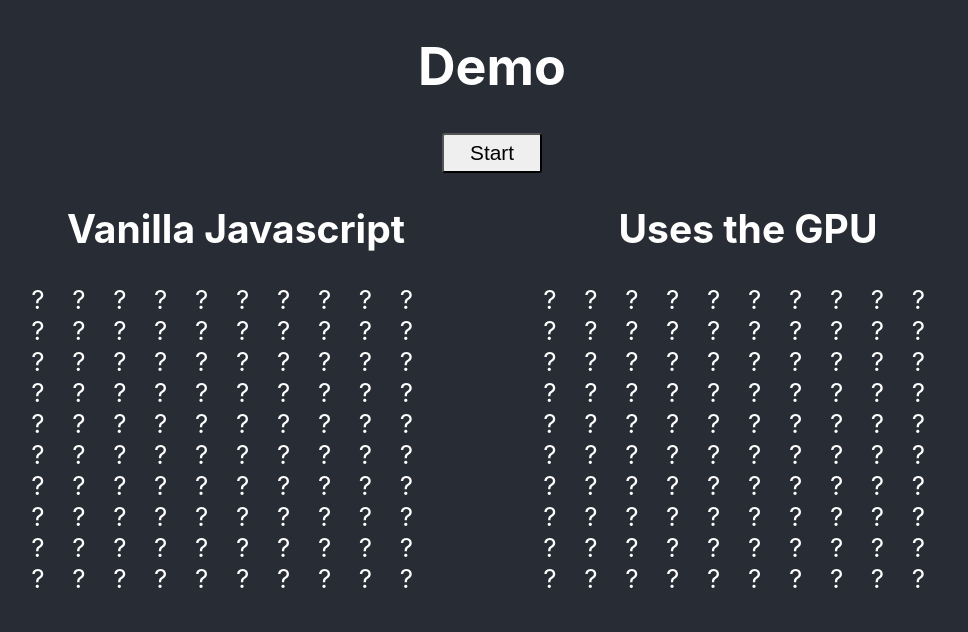
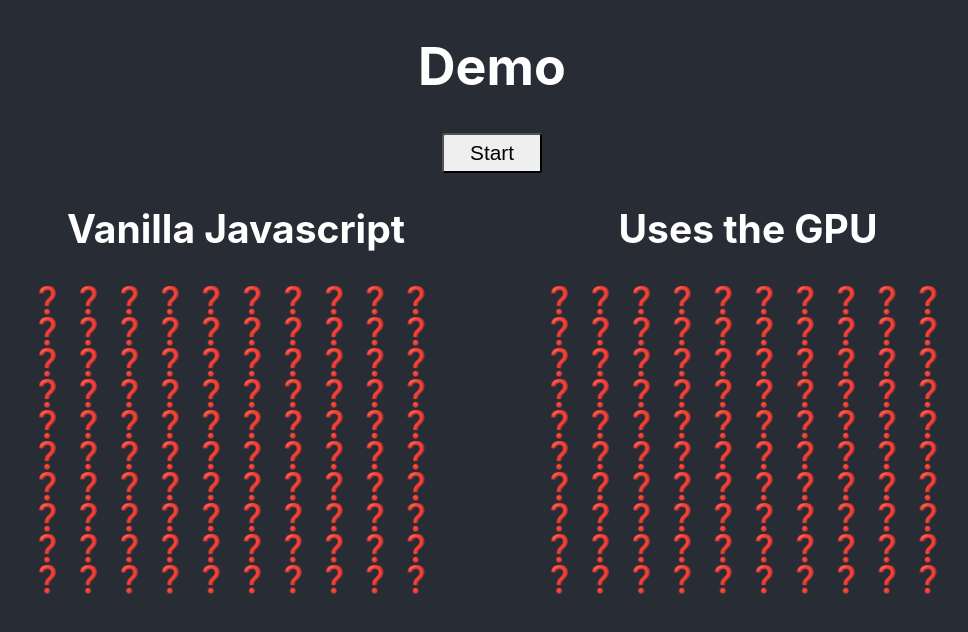
Before and after one commit to lolney/javascript-gpgpu-demo, a React app: page / in a window 1280 px wide. Shown: the top 632 px of the page, without its empty margins (148-1116 px from the left). Built offline with nearby package versions, Linux system fonts and the light colour scheme; what gpu.js would draw is missing.

Commit message:
Memoize callbacks

```diff
--- a/src/App.tsx
+++ b/src/App.tsx
@@ -1,4 +1,4 @@
-import React, { useState } from "react";
+import React, { useState, useCallback } from "react";
 import CompletionGrid from "./CompletionGrid/BaseWorker";
 import GpuWorker from './workers/gpuworker.worker';
 import VanillaWorker from './workers/worker.worker';
@@ -7,18 +7,21 @@ import "./App.css";
 const App: React.FC = () => {
   const [isStarted, setIsStarted] = useState(false);
   const [workersCompleted, setWorkersCompleted] = useState(0);
-  const start = () => {
+
+  const start = useCallback(() => {
     setIsStarted(true);
     setWorkersCompleted(0);
-  }
-  const stop = () => {
+  }, []);
+
+  const stop = useCallback(() => {
     setIsStarted(false);
     setWorkersCompleted(0);
-  }
-  const setDone = () => {
+  }, []);
+
+  const setDone = useCallback(() => {
     if(workersCompleted === 1) stop();
     else setWorkersCompleted(state => state + 1);
-  }
+  }, []);
 
   return (
     <header className="root">
--- a/src/CompletionGrid/Base/index.tsx
+++ b/src/CompletionGrid/Base/index.tsx
@@ -11,7 +11,7 @@ type CompletionGridProps = {
 };
 
 const CompletionCell: React.FC<CompletionCellProps> = ({ completed }) => (
-  <div>{completed ? "!" : "?"}</div>
+  <div>{completed ? "✔" : "❓"}</div>
 );
 
 export const CompletionGrid: React.FC<CompletionGridProps> = ({
```
